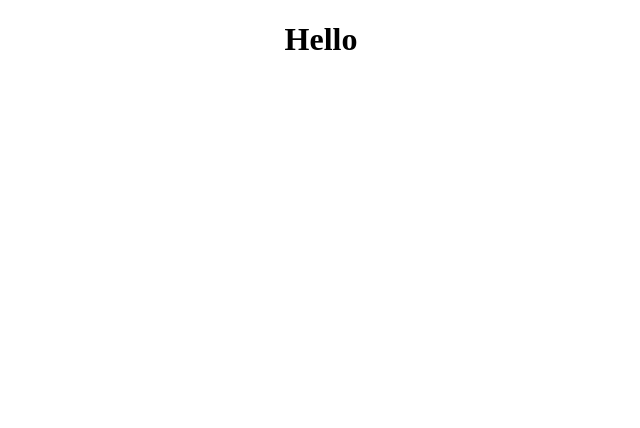
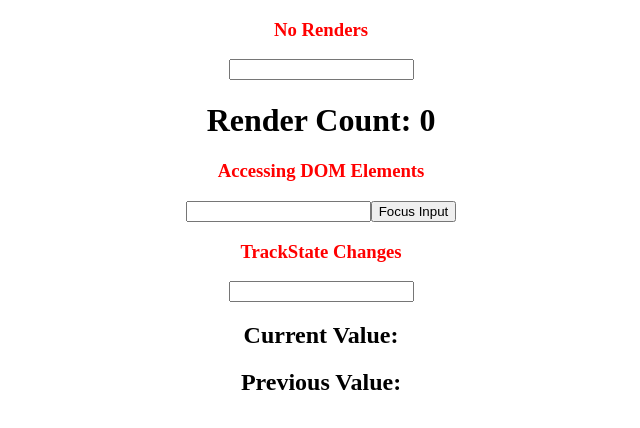
Before and after one commit to abhiraftaar007/React-Js, a React (Create React App) app: page / in a window 1280 px wide. Shown: the top 428 px of the page, without its empty margins (319-959 px from the left). Built offline with nearby package versions, Linux system fonts and the light colour scheme.

Commit message:
useRef hook basics, No rendering, DOM access and TrackStateChanges

```diff
--- /dev/null
+++ b/src/AccessDOMElements.js
@@ -0,0 +1,27 @@
+import React, { useRef } from "react";
+
+/*
+Accessing DOM Elements
+In general, we want to let React handle all DOM manipulation.
+But there are some instances where useRef can be used without causing issues.
+In React, we can add a ref attribute to an element to access it directly in the DOM.
+
+
+*/
+
+const AccessDOMElements = () => {
+  const inputElement = useRef();
+
+  const focusInput = () => {
+    inputElement.current.focus();
+  };
+
+  return (
+    <>
+      <input type="text" ref={inputElement} />
+      <button onClick={focusInput}>Focus Input</button>
+    </>
+  );
+};
+
+export default AccessDOMElements;
--- a/src/App.css
+++ b/src/App.css
@@ -1,5 +1,9 @@
 .App {
   text-align: center;
+}
+
+h3{
+  color: red;
 }
 
 .App-logo {
--- a/src/App.js
+++ b/src/App.js
@@ -1,9 +1,27 @@
-import './App.css';
+import AccessDOMElements from "./AccessDOMElements";
+import "./App.css";
+import NoReRenders from "./NoReRenders";
+import TrackStateChanges from "./TrackStateChanges";
 
+/*
+useRef -
+The useRef Hook allows you to persist values between renders.
+It can be used to store a mutable value that does not cause a re-render when updated.
+It can be used to access a DOM element directly.
+
+*/
 function App() {
   return (
     <div className="App">
-      <h1>Hello</h1>
+      {/* <h1>Hello</h1> */}
+
+      <h3>No Renders</h3>
+      <NoReRenders />
+      <h3>Accessing DOM Elements</h3>
+      <AccessDOMElements />
+      <br/>
+      <h3>TrackState Changes</h3>
+      <TrackStateChanges />
     </div>
   );
 }
--- /dev/null
+++ b/src/NoReRenders.js
@@ -0,0 +1,34 @@
+import React, { useEffect, useRef, useState } from 'react'
+
+/*
+Does not Cause Re-renders
+If we tried to count how many times our application renders using the useState Hook, we would be caught in an infinite loop since this Hook itself causes a re-render.
+To avoid this, we can use the useRef Hook.
+
+
+useRef() only returns one item. It returns an Object called current.
+When we initialize useRef we set the initial value: useRef(0).
+It's like doing this: const count = {current: 0}. We can access the count by using count.current.
+*/
+
+const NoReRenders = () => {
+  const [inputValue, setInputValue] = useState("");
+  const count = useRef(0);
+
+  useEffect(()=>{
+    count.current = count.current+1;
+  })
+
+  return (
+    <>
+      <input
+        type="text"
+        value={inputValue}
+        onChange={(e)=>setInputValue(e.target.value)}
+      />
+      <h1>Render Count: {count.current}</h1>
+    </>
+  )
+}
+
+export default NoReRenders
--- /dev/null
+++ b/src/TrackStateChanges.js
@@ -0,0 +1,33 @@
+import React, { useEffect, useRef, useState } from "react";
+
+/*
+Tracking State Changes
+The useRef Hook can also be used to keep track of previous state values.
+This is because we are able to persist useRef values between renders.
+
+This time we use a combination of useState, useEffect, and useRef to keep track of the previous state.
+In the useEffect, we are updating the useRef current value each time the inputValue is updated by entering text into the input field.
+*/
+
+const TrackStateChanges = () => {
+  const [inputValue, setInputValue] = useState("");
+  const previousInputValue = useRef("");
+
+  useEffect(() => {
+    previousInputValue.current = inputValue;
+  }, [inputValue]);
+
+  return (
+    <>
+      <input
+        type="text"
+        value={inputValue}
+        onChange={(e) => setInputValue(e.target.value)}
+      />
+      <h2>Current Value: {inputValue}</h2>
+      <h2>Previous Value: {previousInputValue.current}</h2>
+    </>
+  );
+};
+
+export default TrackStateChanges;
```
